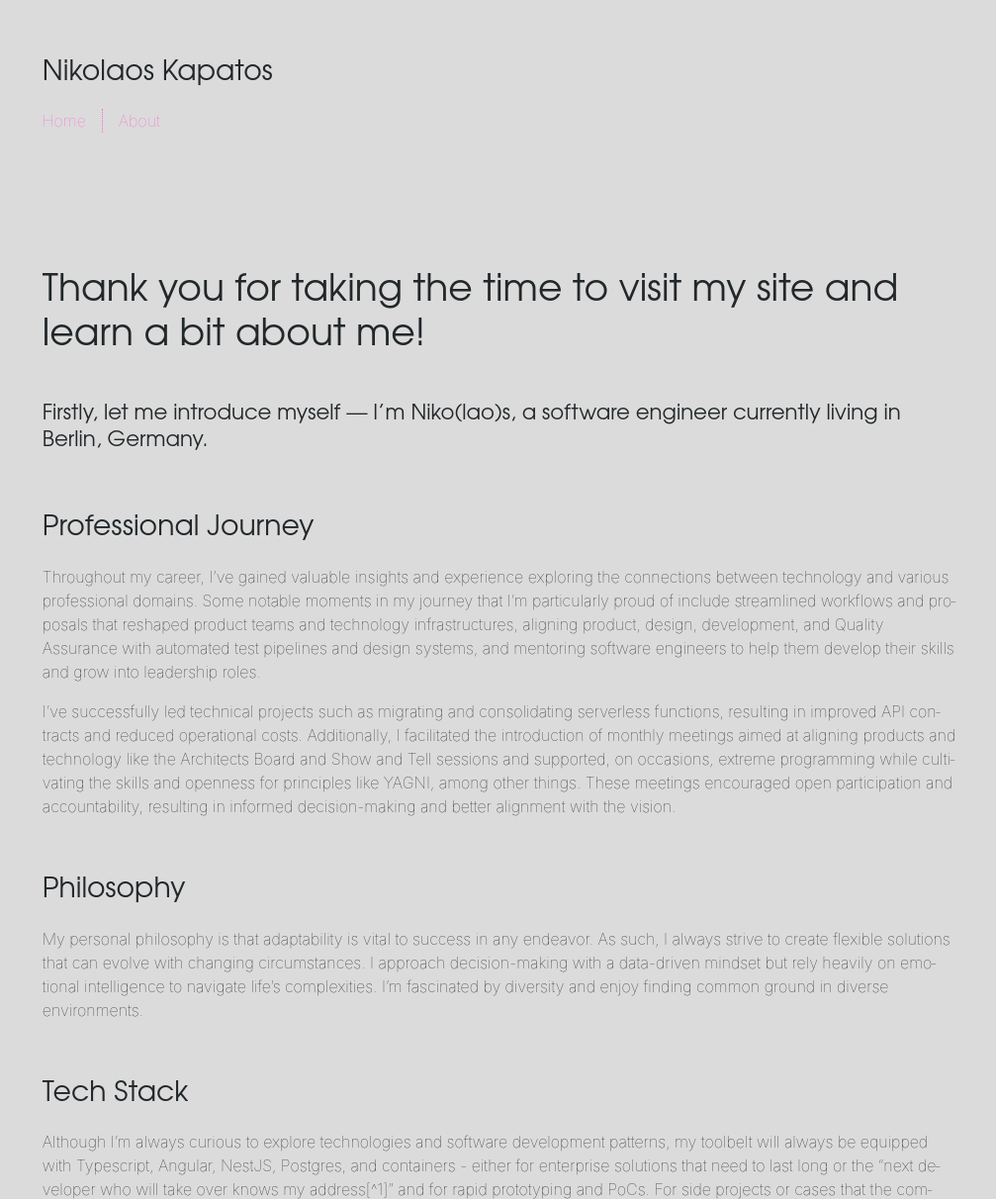
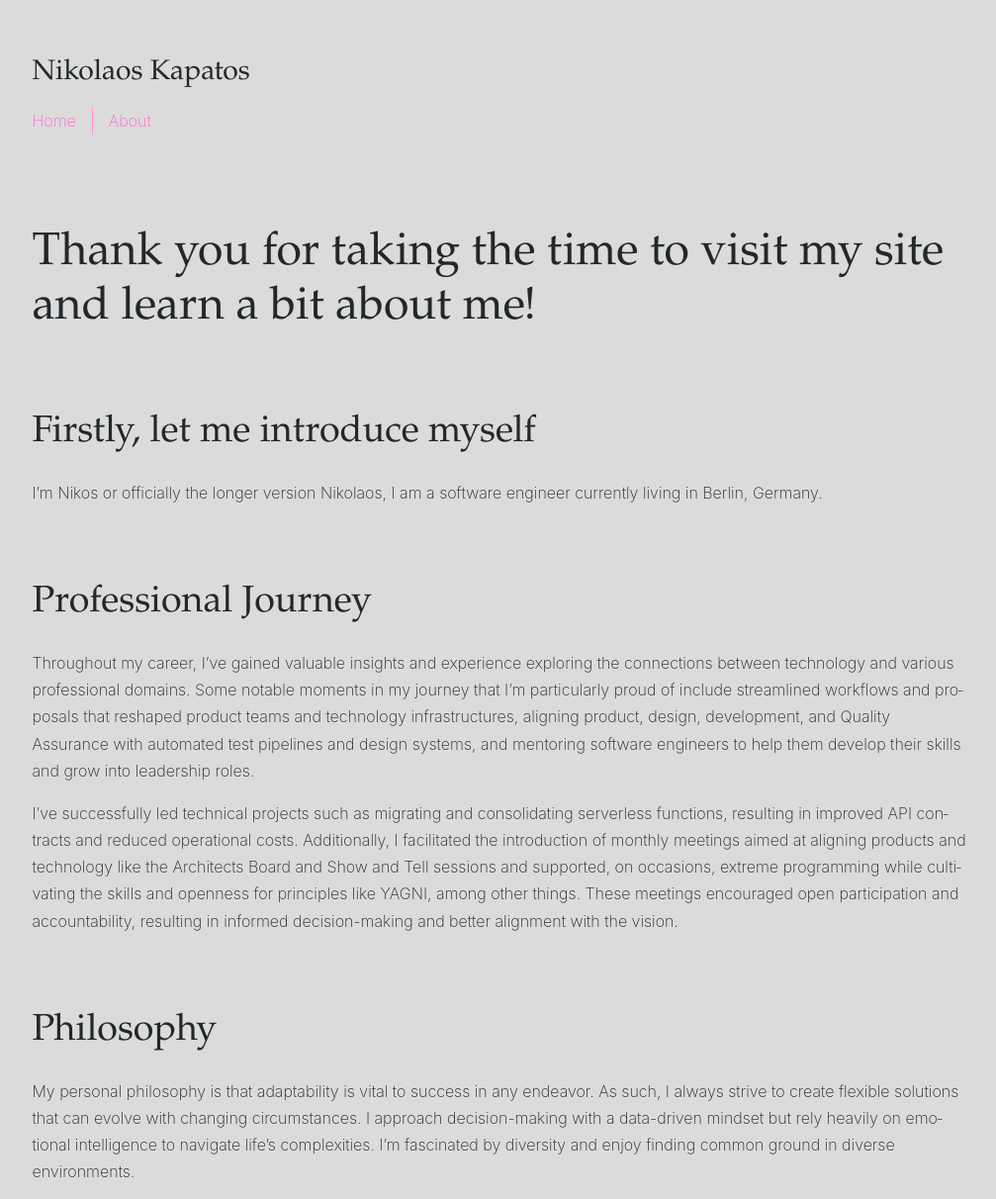
Before and after one commit to nkapatos/kapatos.com, an Astro site: page /about in a window 1280 px wide. Shown: the top 1212 px of the page at 99% size, without its empty margins (134-1141 px from the left). Built offline with nearby package versions, Linux system fonts and the light colour scheme; Astro itself is replaced by a stand-in of ours.

Commit message:
fix: update styles for typography

```diff
--- a/astro.config.mjs
+++ b/astro.config.mjs
@@ -11,5 +11,8 @@ export default defineConfig({
       footnoteLabelTagName: "h4"
     }
   },
-  integrations: [sitemap()]
+  integrations: [sitemap()],
+  devToolbar: {
+    enabled: false
+  }
 });
--- a/src/components/base-footer.component.astro
+++ b/src/components/base-footer.component.astro
@@ -13,7 +13,6 @@ const YEAR: number = new Date().getFullYear();
         align-items: center;
         display: flex;
         justify-content: space-between;
-        min-height: 80px;
-        padding: 1rem 0 1.4rem 0 ;
+        min-height: 6rem;
     }
 </style>
--- a/src/pages/about.md
+++ b/src/pages/about.md
@@ -2,19 +2,21 @@
 layout: '@/layouts/page.layout.astro'
 title: 'About Me'
 ---
-## Thank you for taking the time to visit my site and learn a bit about me!
+# Thank you for taking the time to visit my site and learn a bit about me!
 
-#### Firstly, let me introduce myself — I'm Niko(lao)s, a software engineer currently living in Berlin, Germany.
+## Firstly, let me introduce myself
+I'm Nikos or officially the longer version Nikolaos, I am a software engineer currently living in Berlin, Germany.
 
-### Professional Journey
+## Professional Journey
 Throughout my career, I've gained valuable insights and experience exploring the connections between technology and various professional domains. Some notable moments in my journey that I'm particularly proud of include streamlined workflows and proposals that reshaped product teams and technology infrastructures, aligning product, design, development, and Quality Assurance with automated test pipelines and design systems, and mentoring software engineers to help them develop their skills and grow into leadership roles.
 
 I've successfully led technical projects such as migrating and consolidating serverless functions, resulting in improved API contracts and reduced operational costs. Additionally, I facilitated the introduction of monthly meetings aimed at aligning products and technology like the Architects Board and Show and Tell sessions and supported, on occasions, extreme programming while cultivating the skills and openness for principles like YAGNI, among other things. These meetings encouraged open participation and accountability, resulting in informed decision-making and better alignment with the vision.
-### Philosophy
+## Philosophy
 My personal philosophy is that adaptability is vital to success in any endeavor. As such, I always strive to create flexible solutions that can evolve with changing circumstances. I approach decision-making with a data-driven mindset but rely heavily on emotional intelligence to navigate life's complexities. I'm fascinated by diversity and enjoy finding common ground in diverse environments.
-### Tech Stack
+## Tech Stack
 Although I'm always curious to explore technologies and software development patterns, my toolbelt will always be equipped with Typescript, Angular, NestJS, Postgres, and containers - either for enterprise solutions that need to last long or the "next developer who will take over knows my address[^1]" and for rapid prototyping and PoCs. For side projects or cases that the company, product, and tech teams can support and require, Go and Rust come into play to support the ever-evolving requirements of almost all software.
-### Other Interests
+
+## Other Interests
 Outside of work, I have a few hobbies that keep me busy. I am an avid photographer interested in capturing architecture, landscapes, and candid moments. I also love to travel and experience different cultures whenever I can. And when I need to clear my head and escape from it all, there is nothing quite like a long motorcycle ride. Besides these hobbies, I still explore new technologies, software development, leadership, and management practices. Being a lifelong student in these fields is part of my interests, and I enjoy learning about them as much as possible.
 
 In conclusion, I hope my perspectives and experiences will inspire you in your own journey. If you have any questions or want to chat, please don't hesitate to reach out.
--- a/src/styles/_dark-theme.vars.css
+++ b/src/styles/_dark-theme.vars.css
@@ -3,6 +3,6 @@
     --highlight: #00ffbb;
     --focus: #0096bfab;
     --theme-background: hsl(200 25% 15%);
-    --theme-text-color: hsl(0 0% 90%);
-    --theme-links: hsl(317.6, 100%, 70%);
+    --theme-text-color: hsl(0 100% 100%);
+    --theme-links: hsl(61 100% 83%);
 }
--- a/src/styles/_global.vars.css
+++ b/src/styles/_global.vars.css
@@ -2,8 +2,8 @@
     --font-size: 1rem;
     --ratio: 1.33;
 
-    /*--header-fonts: ui-serif,Palatino,"Palatino Linotype","Times New Roman",serif;*/
-    --header-fonts: Avenir, Montserrat, Corbel, 'URW Gothic', source-sans-pro, sans-serif;
+    --header-fonts: ui-serif,Palatino,"Palatino Linotype","Times New Roman",serif;
+/*    --header-fonts: Avenir, Montserrat, Corbel, 'URW Gothic', source-sans-pro, sans-serif;*/
     --header-font-size-4: calc(var(--font-size) * var(--ratio));
     --header-font-size-3: calc(var(--header-font-size-4) * var(--ratio));
     --header-font-size-2: calc(var(--header-font-size-3) * var(--ratio));
--- a/src/styles/_header.css
+++ b/src/styles/_header.css
@@ -3,7 +3,6 @@
     header {
         align-items: center;
         display: flex;
-        padding-bottom: 4rem;
 
         & > div {
             flex-direction: column;
--- a/src/styles/_typography.css
+++ b/src/styles/_typography.css
@@ -1,8 +1,8 @@
 body {
     font-size: var(--font-size);
-    line-height: 1.5;
+    line-height: 1.7;
     font-family: var(--text-fonts);
-    font-weight: 100;
+    font-weight: 200;
     text-rendering: optimizeLegibility;
 }
 
@@ -23,6 +23,7 @@ h1,h2,h3,h4,h5,h6 {
     line-height: calc(2px + 2ex + 2px);
     font-weight: 400;
     margin: 2em 0 0.65em;
+    line-height: 1.2;
 }
 
 h1 {
```
